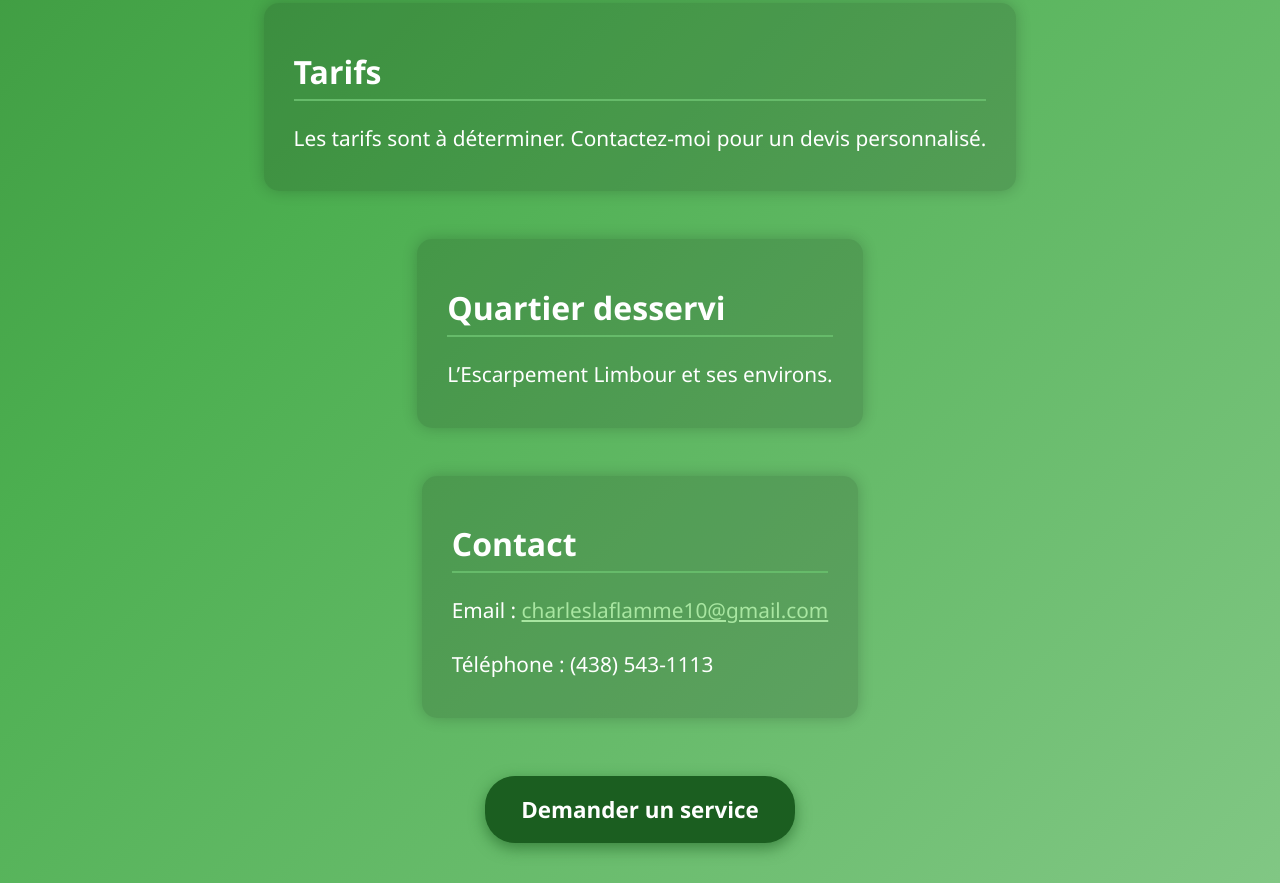
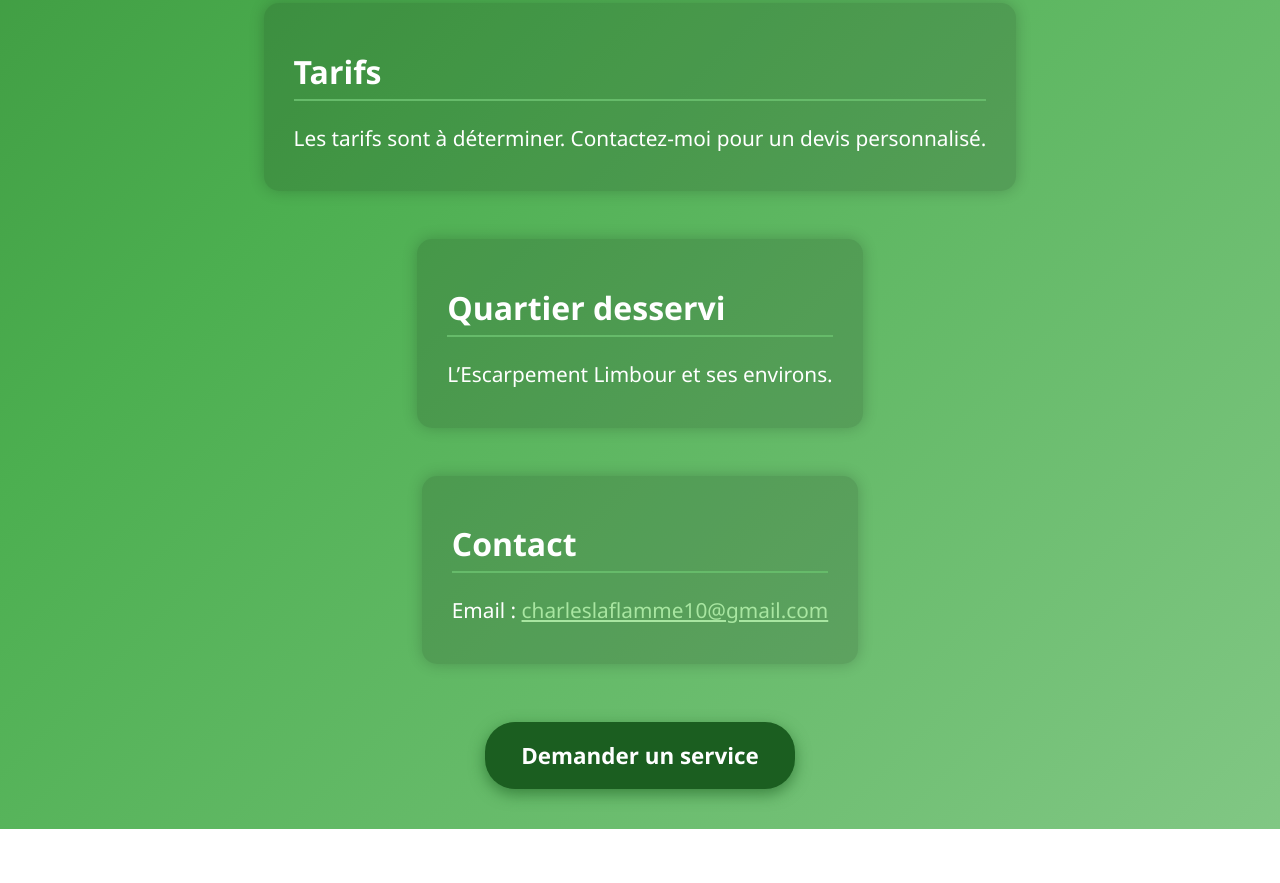
Before and after one commit to Dr0xz03/gazon-laflamme, a plain HTML site: page index.html in a window 1280 px wide. Shown: the part 1125-2008 px from the top of the page. After the commit the page ends 1954 px from the top, so only its background shows below. Drawn offline with Linux system fonts and the light colour scheme.

Commit message:
Update index.html

```diff
--- a/index.html
+++ b/index.html
@@ -155,7 +155,6 @@
   <section id="contact">
     <h2>Contact</h2>
     <p>Email : <a href="mailto:charleslaflamme10@gmail.com" style="color:#a8e6a1;">charleslaflamme10@gmail.com</a></p>
-    <p>Téléphone : (438) 543-1113</p>
   </section>
 
   <a class="btn-service" href="mailto:charleslaflamme10@gmail.com?subject=Demande%20de%20service">Demander un service</a>
```
